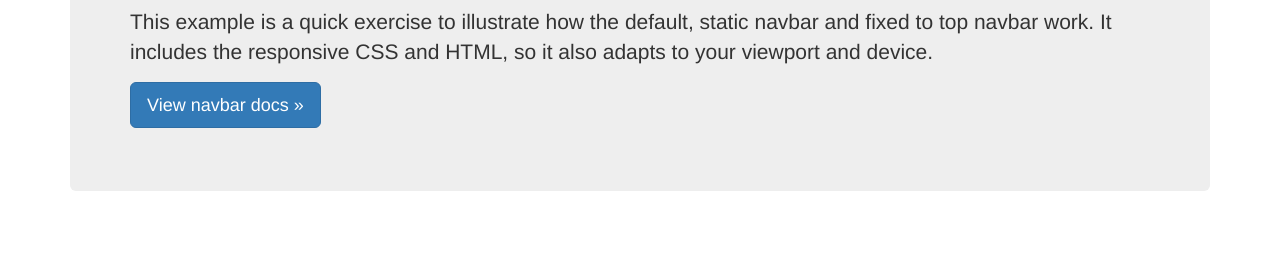
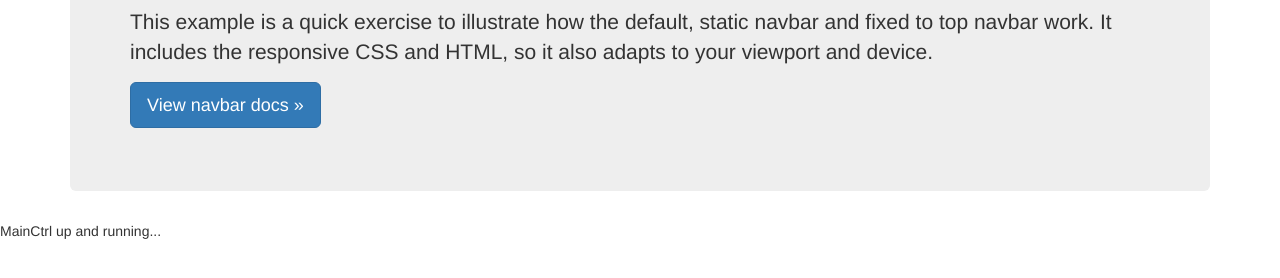
Before and after one commit to hemantshelar/tracker, a website with bundled scripts: page index.html in a window 1280 px wide. Shown: the part 212-490 px from the top of the page. Built offline with nearby package versions, Linux system fonts and the light colour scheme; some packages are replaced by stand-ins of ours.

Commit message:
Activated bootstrap controllers.

```diff
--- a/index.html
+++ b/index.html
@@ -77,6 +77,14 @@
 
     </div> <!-- /container -->
 
+    <div id="mainContainer">
+         <div ng-controller="MainCtrl">
+              {{test}}
+         </div>
+    </div>
+
+
+
 
     <!-- Bootstrap core JavaScript
     ================================================== -->
--- /dev/null
+++ b/scripts/Controllers/MainCtrl.js
@@ -0,0 +1,9 @@
+var angular = require('angular');
+debugger;
+var appModuleName = 'TrackerApp';
+
+var appModule = angular.module(appModuleName);
+
+appModule.controller('MainCtrl', function($scope){
+    $scope.test = "MainCtrl up and running...";
+})
--- a/scripts/app.js
+++ b/scripts/app.js
@@ -1,3 +1,17 @@
 console.log('Webpack up and running.....');
+var angular = require('angular');
+
+var appModuleName = 'TrackerApp';
+angular.module(appModuleName,[]);
+
+var mainContainter = document.getElementById('mainContainer');
+
+///Require all controller here....
+require('./Controllers/MainCtrl');
+
+
+///Finally bootstrap angular app
+angular.bootstrap(mainContainter,[appModuleName]);
+
 
 require('./../node_modules/bootstrap/dist/css/bootstrap.css');
```
Also changed, not shown: scripts/bundle.js (deleted).
